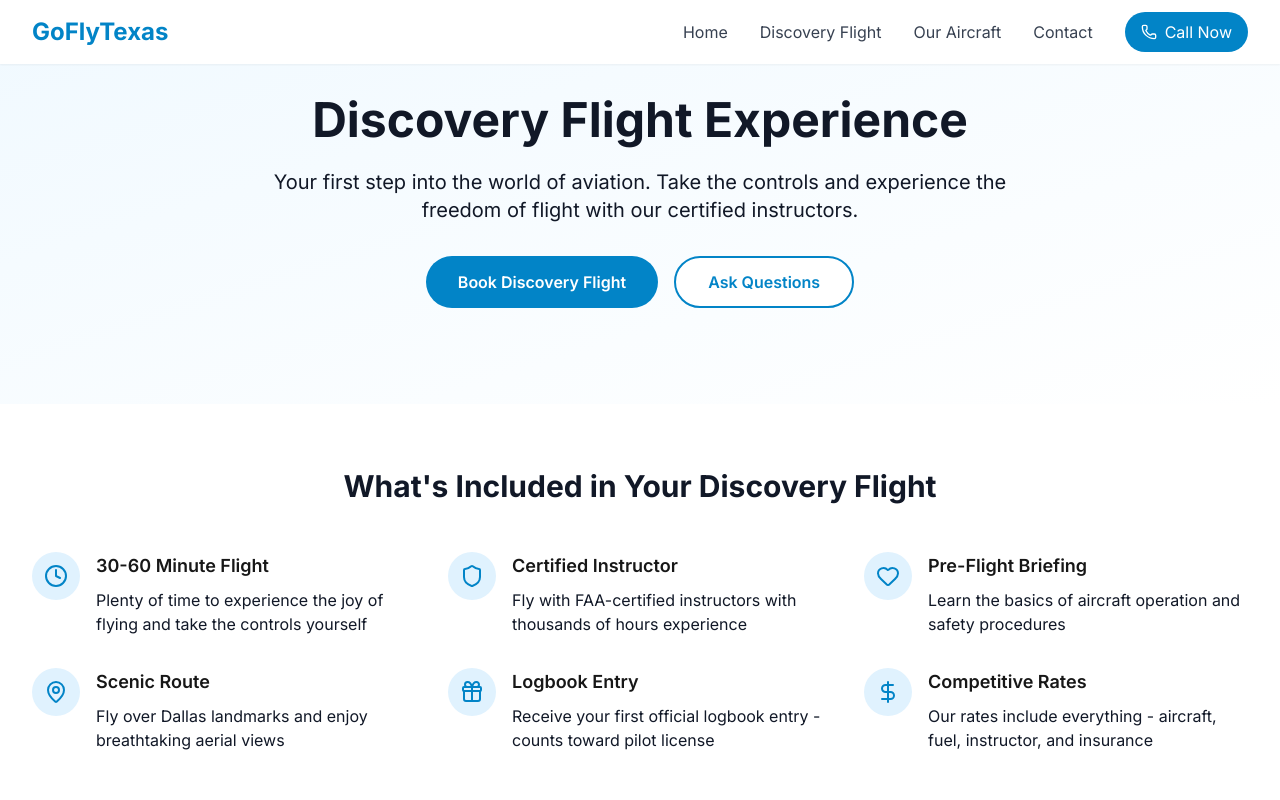
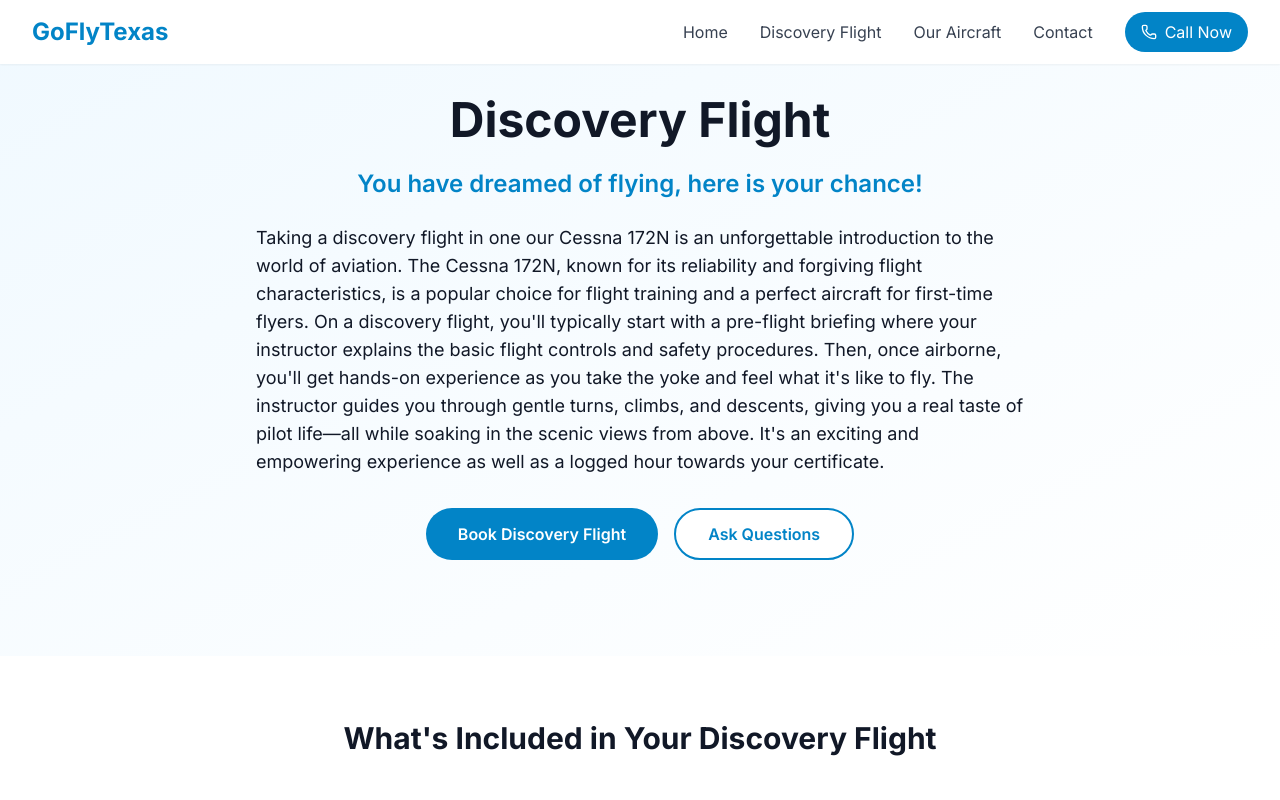
Before and after one commit to chris-w-gibson/goflytexas, a Next.js app: page /discovery-flight in a window 1280 px wide. Shown: the top 800 px of the page. Built offline with nearby package versions, Linux system fonts and the light colour scheme.

Commit message:
feat: update discovery flight page with detailed description

```diff
--- a/app/discovery-flight/page.tsx
+++ b/app/discovery-flight/page.tsx
@@ -32,11 +32,20 @@ export default function DiscoveryFlightPage() {
         <div className="max-w-7xl mx-auto px-4 sm:px-6 lg:px-8">
           <div className="text-center max-w-3xl mx-auto mb-12">
             <h1 className="text-4xl md:text-5xl font-bold text-gray-900 mb-6">
-              Discovery Flight Experience
+              Discovery Flight
             </h1>
-            <p className="text-xl text-gray-900 mb-8">
-              Your first step into the world of aviation. Take the controls and experience
-              the freedom of flight with our certified instructors.
+            <h2 className="text-2xl text-sky-600 font-semibold mb-6">
+              You have dreamed of flying, here is your chance!
+            </h2>
+            <p className="text-lg text-gray-900 mb-8 text-left">
+              Taking a discovery flight in one our Cessna 172N is an unforgettable introduction to the world of aviation.
+              The Cessna 172N, known for its reliability and forgiving flight characteristics, is a popular choice for
+              flight training and a perfect aircraft for first-time flyers. On a discovery flight, you'll typically start
+              with a pre-flight briefing where your instructor explains the basic flight controls and safety procedures.
+              Then, once airborne, you'll get hands-on experience as you take the yoke and feel what it's like to fly.
+              The instructor guides you through gentle turns, climbs, and descents, giving you a real taste of pilot
+              life—all while soaking in the scenic views from above. It's an exciting and empowering experience as well
+              as a logged hour towards your certificate.
             </p>
             <div className="flex flex-col sm:flex-row gap-4 justify-center">
               <a
```
